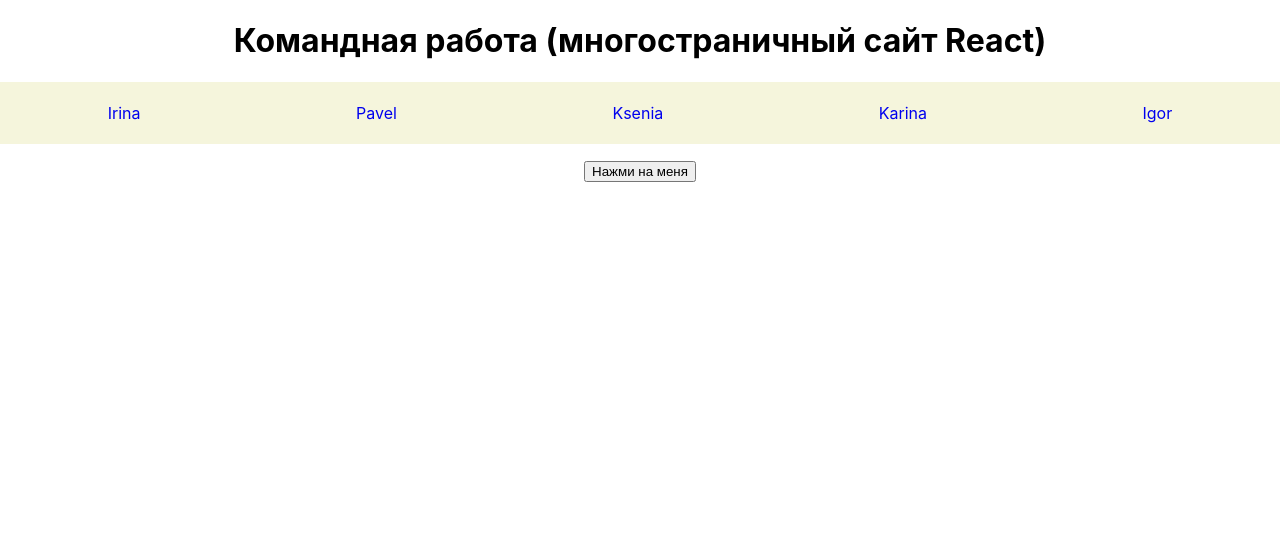
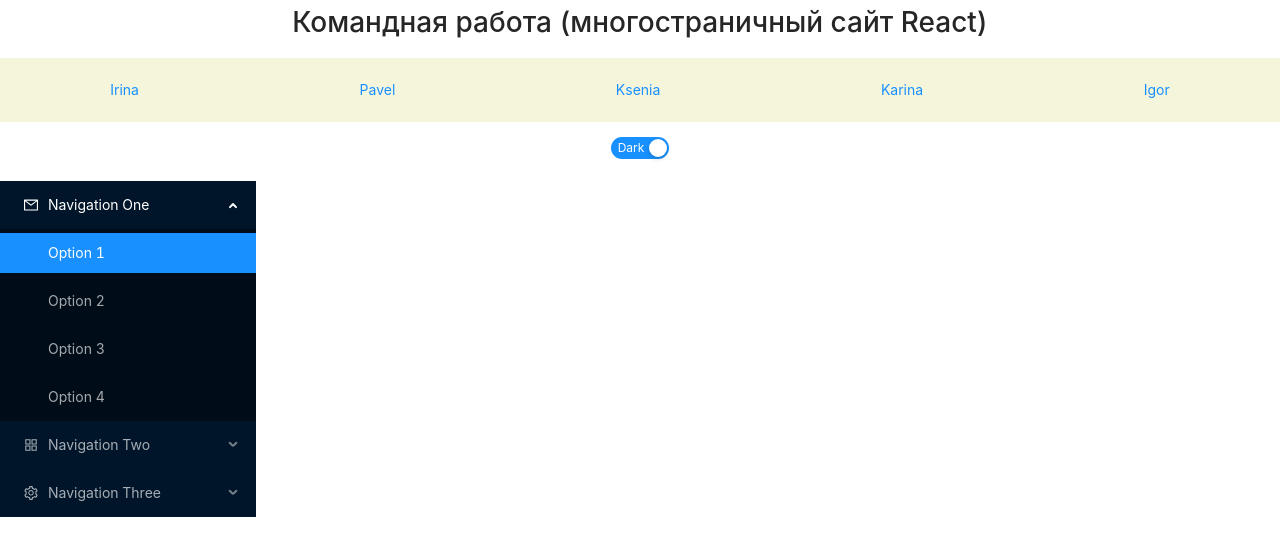
Before and after one commit to KseniaZelinger/comand_work, a React (Create React App) app: page /pavel in a window 1280 px wide. Shown: the top 556 px of the page. Built offline with nearby package versions, Linux system fonts and the light colour scheme.

Commit message:
Добавляет навигационое меню с темной темой

```diff
--- a/package.json
+++ b/package.json
@@ -6,6 +6,7 @@
     "@testing-library/jest-dom": "^5.16.5",
     "@testing-library/react": "^13.4.0",
     "@testing-library/user-event": "^13.5.0",
+    "antd": "^4.24.1",
     "react": "^18.2.0",
     "react-dom": "^18.2.0",
     "react-router-dom": "^6.4.3",
--- a/src/components/Pavel.jsx
+++ b/src/components/Pavel.jsx
@@ -1,17 +1,69 @@
 import React from 'react';
+import 'antd/dist/antd.css';
+import { AppstoreOutlined, MailOutlined, SettingOutlined } from '@ant-design/icons';
+import { Menu, Switch } from 'antd';
+import react, { useState } from 'react';
+function getItem(label, key, icon, children, type) {
+    return {
+        key,
+        icon,
+        children,
+        label,
+        type,
+    };
+}
+const items = [
+    getItem('Navigation One', 'sub1', <MailOutlined />, [
+        getItem('Option 1', '1'),
+        getItem('Option 2', '2'),
+        getItem('Option 3', '3'),
+        getItem('Option 4', '4'),
+    ]),
+    getItem('Navigation Two', 'sub2', <AppstoreOutlined />, [
+        getItem('Option 5', '5'),
+        getItem('Option 6', '6'),
+        getItem('Submenu', 'sub3', null, [getItem('Option 7', '7'), getItem('Option 8', '8')]),
+    ]),
+    getItem('Navigation Three', 'sub4', <SettingOutlined />, [
+        getItem('Option 9', '9'),
+        getItem('Option 10', '10'),
+        getItem('Option 11', '11'),
+        getItem('Option 12', '12'),
+    ]),
+];
+const App = () => {
+    const [theme, setTheme] = useState('dark');
+    const [current, setCurrent] = useState('1');
+    const changeTheme = (value) => {
+        setTheme(value ? 'dark' : 'light');
+    };
+    const onClick = (e) => {
+        console.log('click ', e);
+        setCurrent(e.key);
+    };
+    return (
+        <>
+            <Switch
+                checked={theme === 'dark'}
+                onChange={changeTheme}
+                checkedChildren="Dark"
+                unCheckedChildren="Light"
+            />
+            <br />
+            <br />
+            <Menu
+                theme={theme}
+                onClick={onClick}
+                style={{
+                    width: 256,
+                }}
+                defaultOpenKeys={['sub1']}
+                selectedKeys={[current]}
+                mode="inline"
+                items={items}
+            />
+        </>
+    );
 
-function Pavel() {
-
-    const SayHello = () => {
-        alert("Hello")
-    }
-
-    return (
-        <div>
-            <button onClick={SayHello}>Нажми на меня</button>
-        </div>
-    )
-
-}
-
-export default Pavel;
+};
+export default App;
```
Also changed, not shown: 1 other file (tests, documents, lock files or other folders).
